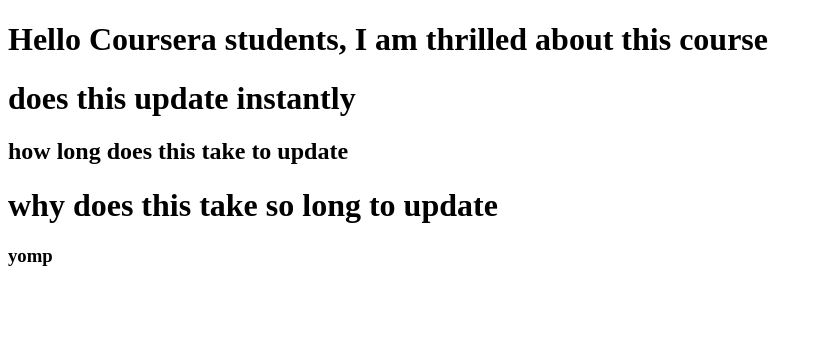
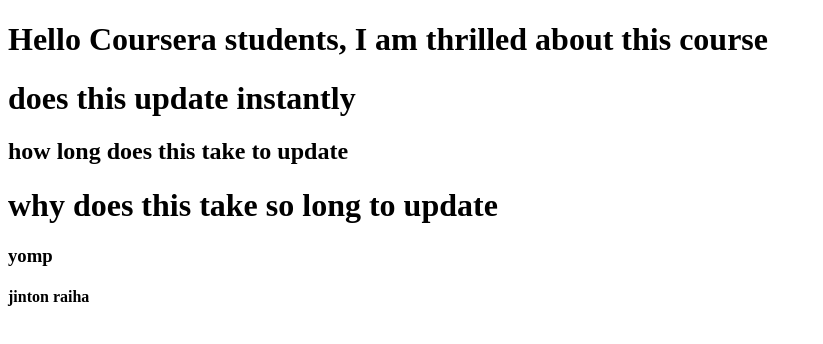
Before and after one commit to umangSrivastav/coursera-test, a plain HTML site: page index.html in a window 1280 px wide. Shown: the whole page, without its empty margins (0-823 px from the left). Drawn offline with Linux system fonts and the light colour scheme.

Commit message:
Next version of webfile

```diff
--- a/index.html
+++ b/index.html
@@ -10,6 +10,7 @@
 	<h2>how long does this take to update</h2>
 	<h1>why does this take so long to update</h1>
 	<h3>yomp</h3>
+	<h4>jinton raiha</h4>
 
 </body>
 </html>
```
